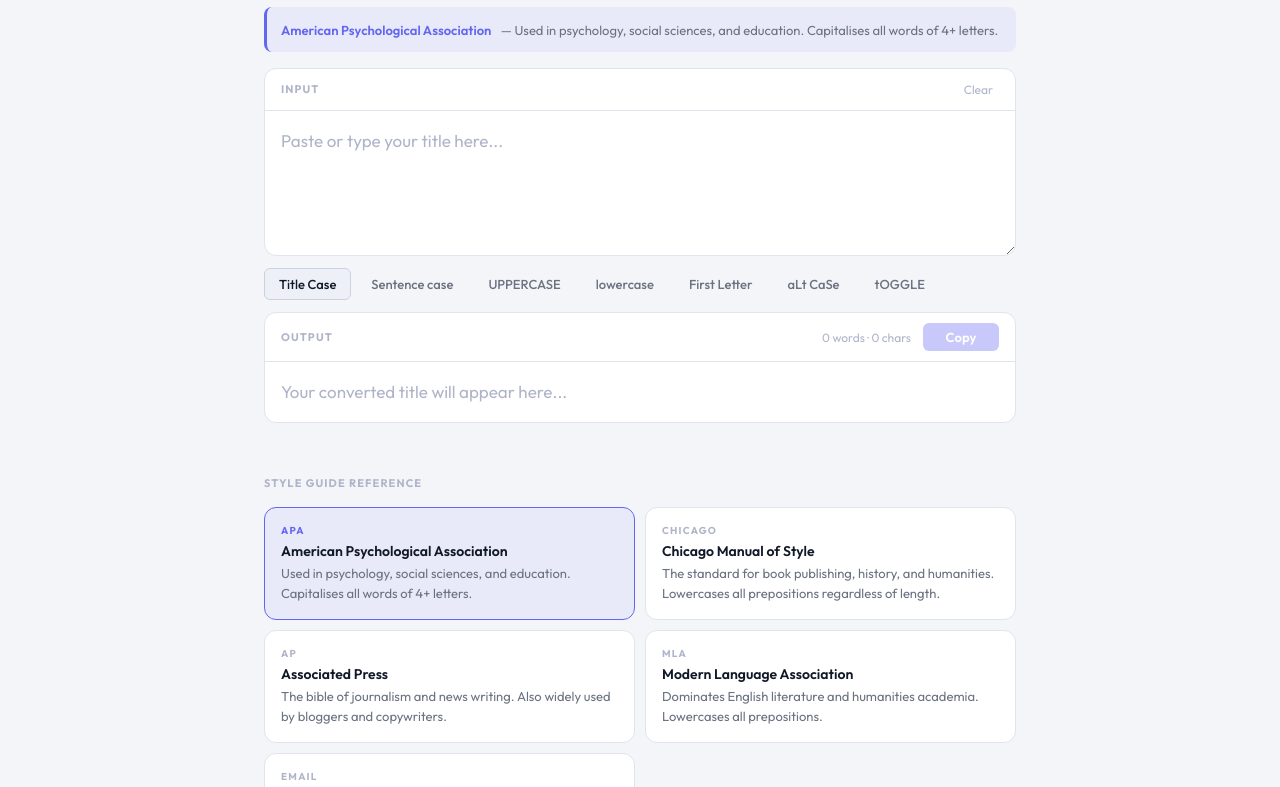
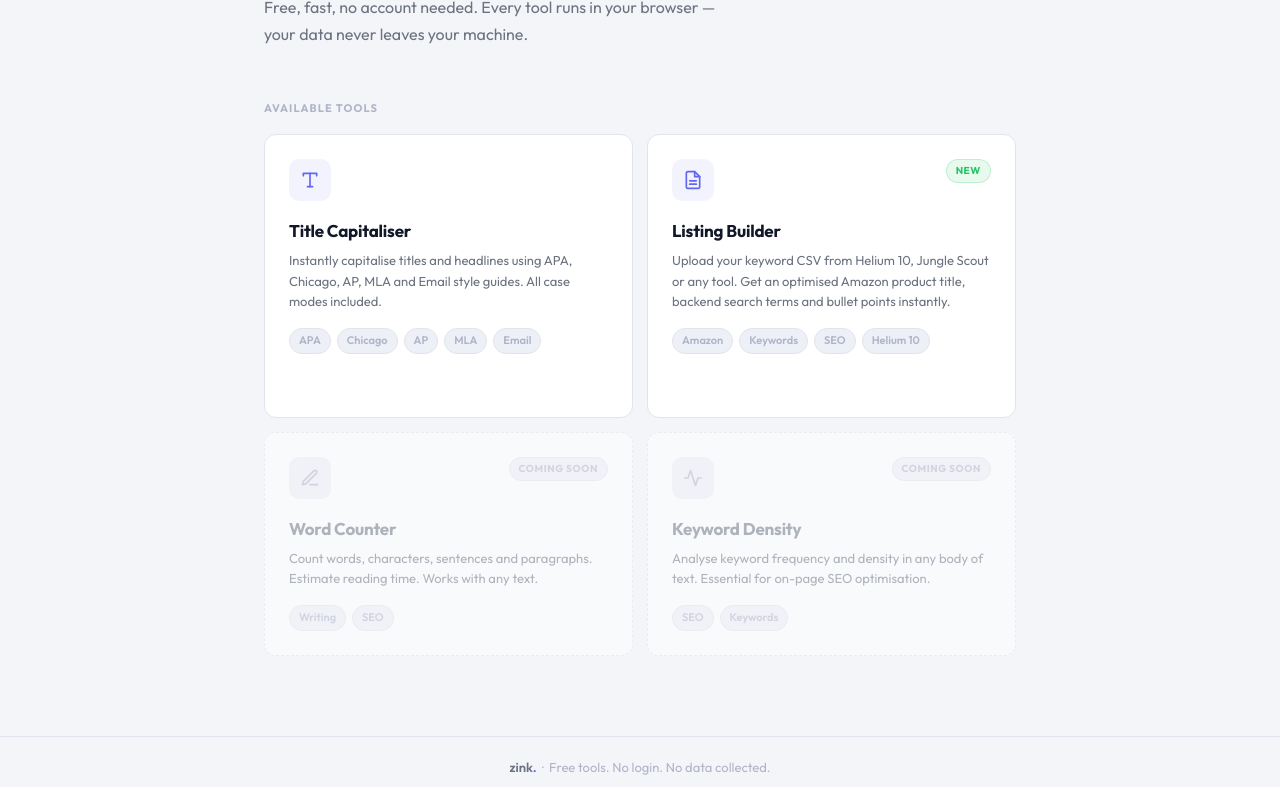
Before and after one commit to brendanglover/zink, a plain HTML site: page index.html in a window 1280 px wide. Shown: the part 243-1030 px from the top of the page. Drawn offline with Linux system fonts and the light colour scheme.

Commit message:
homepage redesign — tool hub with cards

```diff
--- a/index.html
+++ b/index.html
@@ -3,152 +3,123 @@
 <head>
   <meta charset="UTF-8" />
   <meta name="viewport" content="width=device-width, initial-scale=1.0" />
-  <meta name="description" content="zink. — Free title capitalisation tool. APA, Chicago, AP, MLA and Email styles. No login, no data collected." />
-  <title>zink. — Title Capitaliser</title>
+  <meta name="description" content="zink. — Free online tools. Title capitaliser, Amazon listing builder and more. No login, no data collected, everything runs in your browser." />
+  <title>zink. — Free Tools</title>
   <link rel="icon" type="image/svg+xml" href="favicon.svg" />
   <link rel="preconnect" href="https://fonts.googleapis.com" />
   <link rel="preconnect" href="https://fonts.gstatic.com" crossorigin />
   <link href="https://fonts.googleapis.com/css2?family=Outfit:wght@400;500;600;700&display=swap" rel="stylesheet" />
+  <script async src="https://www.googletagmanager.com/gtag/js?id=G-XY13QWYYQ4"></script>
+  <script>window.dataLayer=window.dataLayer||[];function gtag(){dataLayer.push(arguments);}gtag('js',new Date());gtag('config','G-XY13QWYYQ4');</script>
   <link rel="stylesheet" href="css/main.css" />
+  <style>
+    .hero{margin-bottom:52px}
+    .hero-eyebrow{font-size:12px;font-weight:700;color:var(--accent);letter-spacing:.12em;text-transform:uppercase;margin-bottom:14px}
+    .hero-title{font-size:38px;font-weight:700;letter-spacing:-.8px;color:var(--text);line-height:1.15;margin-bottom:14px}
+    .hero-title span{color:var(--accent)}
+    .hero-sub{font-size:16px;color:var(--text-muted);max-width:480px;line-height:1.7}
+    .tools-heading{font-size:11px;font-weight:700;color:var(--text-faint);letter-spacing:.1em;text-transform:uppercase;margin-bottom:16px}
+    .tools-grid{display:grid;grid-template-columns:1fr 1fr;gap:14px}
+    .tool-card{background:var(--surface);border:1px solid var(--border);border-radius:var(--radius);padding:24px;cursor:pointer;text-align:left;text-decoration:none;color:inherit;display:block;transition:border-color var(--ease),transform var(--ease)}
+    .tool-card:hover{border-color:var(--accent);transform:translateY(-2px)}
+    .tool-card.coming-soon{opacity:.5;cursor:default;border-style:dashed}
+    .tool-card.coming-soon:hover{border-color:var(--border);transform:none}
+    .tool-card-top{display:flex;align-items:flex-start;justify-content:space-between;margin-bottom:16px}
+    .tool-icon{width:42px;height:42px;border-radius:10px;background:var(--accent-dim);display:flex;align-items:center;justify-content:center;flex-shrink:0;color:var(--accent)}
+    .tool-icon.muted{background:var(--surface2);color:var(--text-faint)}
+    .new-badge{font-size:10px;font-weight:700;padding:3px 9px;border-radius:20px;letter-spacing:.06em;text-transform:uppercase;background:rgba(34,197,94,0.1);color:var(--success);border:1px solid rgba(34,197,94,0.2)}
+    .soon-badge{font-size:10px;font-weight:700;padding:3px 9px;border-radius:20px;letter-spacing:.06em;text-transform:uppercase;background:var(--surface2);color:var(--text-faint);border:1px solid var(--border)}
+    .tool-name{font-size:17px;font-weight:700;color:var(--text);margin-bottom:6px;letter-spacing:-.2px}
+    .tool-card.coming-soon .tool-name{color:var(--text-muted)}
+    .tool-desc{font-size:13px;color:var(--text-muted);line-height:1.6;margin-bottom:16px}
+    .tool-tags{display:flex;gap:6px;flex-wrap:wrap}
+    .tag{font-size:11px;font-weight:600;padding:3px 9px;border-radius:20px;background:var(--surface2);color:var(--text-faint);border:1px solid var(--border)}
+    .tool-arrow{margin-top:18px;display:flex;align-items:center;gap:6px;font-size:13px;font-weight:600;color:var(--accent);opacity:0;transition:opacity var(--ease)}
+    .tool-card:hover .tool-arrow{opacity:1}
+    @media(max-width:600px){.tools-grid{grid-template-columns:1fr}.hero-title{font-size:28px}}
+  </style>
 </head>
 <body>
-
-  <!-- ── Header ─────────────────────────────────────────── -->
   <header class="header">
     <a href="/" onclick="window.location.reload();return false;" class="logo">zink<span>.</span></a>
     <div class="header-right">
-      <a href="listing-builder.html" style="font-size:13px;font-weight:600;color:var(--text-muted);text-decoration:none;transition:color var(--ease)" onmouseover="this.style.color='var(--text)'" onmouseout="this.style.color='var(--text-muted)'">Listing Builder</a>
       <span class="header-tagline">free tools · no login · no data collected</span>
       <button class="theme-btn" id="theme-btn" aria-label="Toggle theme">
-        <svg id="icon-sun" width="17" height="17" viewBox="0 0 24 24" fill="none"
-             stroke="currentColor" stroke-width="2" stroke-linecap="round" stroke-linejoin="round">
-          <circle cx="12" cy="12" r="5"/>
-          <line x1="12" y1="1" x2="12" y2="3"/><line x1="12" y1="21" x2="12" y2="23"/>
-          <line x1="4.22" y1="4.22" x2="5.64" y2="5.64"/><line x1="18.36" y1="18.36" x2="19.78" y2="19.78"/>
-          <line x1="1" y1="12" x2="3" y2="12"/><line x1="21" y1="12" x2="23" y2="12"/>
-          <line x1="4.22" y1="19.78" x2="5.64" y2="18.36"/><line x1="18.36" y1="5.64" x2="19.78" y2="4.22"/>
-        </svg>
-        <svg id="icon-moon" width="17" height="17" viewBox="0 0 24 24" fill="none"
-             stroke="currentColor" stroke-width="2" stroke-linecap="round" stroke-linejoin="round"
-             style="display:none">
-          <path d="M21 12.79A9 9 0 1 1 11.21 3 7 7 0 0 0 21 12.79z"/>
-        </svg>
+        <svg id="icon-sun" width="17" height="17" viewBox="0 0 24 24" fill="none" stroke="currentColor" stroke-width="2" stroke-linecap="round" stroke-linejoin="round"><circle cx="12" cy="12" r="5"/><line x1="12" y1="1" x2="12" y2="3"/><line x1="12" y1="21" x2="12" y2="23"/><line x1="4.22" y1="4.22" x2="5.64" y2="5.64"/><line x1="18.36" y1="18.36" x2="19.78" y2="19.78"/><line x1="1" y1="12" x2="3" y2="12"/><line x1="21" y1="12" x2="23" y2="12"/><line x1="4.22" y1="19.78" x2="5.64" y2="18.36"/><line x1="18.36" y1="5.64" x2="19.78" y2="4.22"/></svg>
+        <svg id="icon-moon" width="17" height="17" viewBox="0 0 24 24" fill="none" stroke="currentColor" stroke-width="2" stroke-linecap="round" stroke-linejoin="round" style="display:none"><path d="M21 12.79A9 9 0 1 1 11.21 3 7 7 0 0 0 21 12.79z"/></svg>
       </button>
     </div>
   </header>
 
-  <!-- ── Main ───────────────────────────────────────────── -->
   <main>
-
-    <div class="tool-header">
-      <h1 class="tool-title">Title Capitaliser</h1>
-      <p class="tool-subtitle">Pick a style, paste your title, copy the result.</p>
+    <div class="hero">
+      <div class="hero-eyebrow">zink. tools</div>
+      <h1 class="hero-title">The tools you actually use<span>.</span><br>Nothing you don't<span>.</span></h1>
+      <p class="hero-sub">Free, fast, no account needed. Every tool runs in your browser — your data never leaves your machine.</p>
     </div>
 
-    <!-- Style guide tabs -->
-    <div class="style-tabs" role="tablist">
-      <button class="style-tab" data-style="APA"     role="tab">APA</button>
-      <button class="style-tab" data-style="Chicago" role="tab">Chicago</button>
-      <button class="style-tab" data-style="AP"      role="tab">AP</button>
-      <button class="style-tab" data-style="MLA"     role="tab">MLA</button>
-      <button class="style-tab" data-style="Email"   role="tab">Email</button>
+    <p class="tools-heading">Available tools</p>
+    <div class="tools-grid">
+
+      <a href="capitaliser.html" class="tool-card">
+        <div class="tool-card-top">
+          <div class="tool-icon">
+            <svg width="20" height="20" viewBox="0 0 24 24" fill="none" stroke="currentColor" stroke-width="2" stroke-linecap="round" stroke-linejoin="round"><polyline points="4 7 4 4 20 4 20 7"/><line x1="9" y1="20" x2="15" y2="20"/><line x1="12" y1="4" x2="12" y2="20"/></svg>
+          </div>
+        </div>
+        <div class="tool-name">Title Capitaliser</div>
+        <div class="tool-desc">Instantly capitalise titles and headlines using APA, Chicago, AP, MLA and Email style guides. All case modes included.</div>
+        <div class="tool-tags"><span class="tag">APA</span><span class="tag">Chicago</span><span class="tag">AP</span><span class="tag">MLA</span><span class="tag">Email</span></div>
+        <div class="tool-arrow">Open tool <svg width="14" height="14" viewBox="0 0 24 24" fill="none" stroke="currentColor" stroke-width="2.5" stroke-linecap="round" stroke-linejoin="round"><line x1="5" y1="12" x2="19" y2="12"/><polyline points="12 5 19 12 12 19"/></svg></div>
+      </a>
+
+      <a href="listing-builder.html" class="tool-card">
+        <div class="tool-card-top">
+          <div class="tool-icon">
+            <svg width="20" height="20" viewBox="0 0 24 24" fill="none" stroke="currentColor" stroke-width="2" stroke-linecap="round" stroke-linejoin="round"><path d="M14 2H6a2 2 0 0 0-2 2v16a2 2 0 0 0 2 2h12a2 2 0 0 0 2-2V8z"/><polyline points="14 2 14 8 20 8"/><line x1="16" y1="13" x2="8" y2="13"/><line x1="16" y1="17" x2="8" y2="17"/></svg>
+          </div>
+          <span class="new-badge">New</span>
+        </div>
+        <div class="tool-name">Listing Builder</div>
+        <div class="tool-desc">Upload your keyword CSV from Helium 10, Jungle Scout or any tool. Get an optimised Amazon product title, backend search terms and bullet points instantly.</div>
+        <div class="tool-tags"><span class="tag">Amazon</span><span class="tag">Keywords</span><span class="tag">SEO</span><span class="tag">Helium 10</span></div>
+        <div class="tool-arrow">Open tool <svg width="14" height="14" viewBox="0 0 24 24" fill="none" stroke="currentColor" stroke-width="2.5" stroke-linecap="round" stroke-linejoin="round"><line x1="5" y1="12" x2="19" y2="12"/><polyline points="12 5 19 12 12 19"/></svg></div>
+      </a>
+
+      <div class="tool-card coming-soon">
+        <div class="tool-card-top">
+          <div class="tool-icon muted"><svg width="20" height="20" viewBox="0 0 24 24" fill="none" stroke="currentColor" stroke-width="2" stroke-linecap="round" stroke-linejoin="round"><path d="M12 20h9"/><path d="M16.5 3.5a2.121 2.121 0 0 1 3 3L7 19l-4 1 1-4L16.5 3.5z"/></svg></div>
+          <span class="soon-badge">Coming soon</span>
+        </div>
+        <div class="tool-name">Word Counter</div>
+        <div class="tool-desc">Count words, characters, sentences and paragraphs. Estimate reading time. Works with any text.</div>
+        <div class="tool-tags"><span class="tag">Writing</span><span class="tag">SEO</span></div>
+      </div>
+
+      <div class="tool-card coming-soon">
+        <div class="tool-card-top">
+          <div class="tool-icon muted"><svg width="20" height="20" viewBox="0 0 24 24" fill="none" stroke="currentColor" stroke-width="2" stroke-linecap="round" stroke-linejoin="round"><polyline points="22 12 18 12 15 21 9 3 6 12 2 12"/></svg></div>
+          <span class="soon-badge">Coming soon</span>
+        </div>
+        <div class="tool-name">Keyword Density</div>
+        <div class="tool-desc">Analyse keyword frequency and density in any body of text. Essential for on-page SEO optimisation.</div>
+        <div class="tool-tags"><span class="tag">SEO</span><span class="tag">Keywords</span></div>
+      </div>
+
     </div>
-
-    <!-- Active style description -->
-    <div class="style-desc">
-      <span class="style-desc-name" id="style-desc-name"></span>
-      <span class="style-desc-text" id="style-desc-text"></span>
-    </div>
-
-    <!-- Input -->
-    <div class="card">
-      <div class="card-label-row">
-        <span class="card-label">Input</span>
-        <button class="clear-btn" id="clear-btn">Clear</button>
-      </div>
-      <textarea
-        id="input-text"
-        placeholder="Paste or type your title here..."
-        rows="4"
-        spellcheck="false"
-        aria-label="Title input"
-      ></textarea>
-    </div>
-
-    <!-- Case mode buttons -->
-    <div class="mode-row" role="group" aria-label="Case mode">
-      <button class="mode-btn" data-mode="title"   >Title Case</button>
-      <button class="mode-btn" data-mode="sentence">Sentence case</button>
-      <button class="mode-btn" data-mode="upper"   >UPPERCASE</button>
-      <button class="mode-btn" data-mode="lower"   >lowercase</button>
-      <button class="mode-btn" data-mode="first"   >First Letter</button>
-      <button class="mode-btn" data-mode="alt"     >aLt CaSe</button>
-      <button class="mode-btn" data-mode="toggle"  >tOGGLE</button>
-    </div>
-
-    <!-- Output -->
-    <div class="card">
-      <div class="card-label-row">
-        <span class="card-label">Output</span>
-        <div class="output-meta">
-          <span class="word-count" id="word-count">0 words · 0 chars</span>
-          <button class="copy-btn" id="copy-btn" disabled>Copy</button>
-        </div>
-      </div>
-      <div id="output-text" aria-live="polite">
-        Your converted title will appear here...
-      </div>
-    </div>
-
-    <!-- Style guide reference -->
-    <section class="ref-section">
-      <p class="ref-heading">Style Guide Reference</p>
-      <div class="ref-grid">
-
-        <button class="ref-card" data-style="APA">
-          <span class="ref-card-id">APA</span>
-          <div class="ref-card-name">American Psychological Association</div>
-          <div class="ref-card-desc">Used in psychology, social sciences, and education. Capitalises all words of 4+ letters.</div>
-        </button>
-
-        <button class="ref-card" data-style="Chicago">
-          <span class="ref-card-id">Chicago</span>
-          <div class="ref-card-name">Chicago Manual of Style</div>
-          <div class="ref-card-desc">The standard for book publishing, history, and humanities. Lowercases all prepositions regardless of length.</div>
-        </button>
-
-        <button class="ref-card" data-style="AP">
-          <span class="ref-card-id">AP</span>
-          <div class="ref-card-name">Associated Press</div>
-          <div class="ref-card-desc">The bible of journalism and news writing. Also widely used by bloggers and copywriters.</div>
-        </button>
-
-        <button class="ref-card" data-style="MLA">
-          <span class="ref-card-id">MLA</span>
-          <div class="ref-card-name">Modern Language Association</div>
-          <div class="ref-card-desc">Dominates English literature and humanities academia. Lowercases all prepositions.</div>
-        </button>
-
-        <button class="ref-card" data-style="Email">
-          <span class="ref-card-id">Email</span>
-          <div class="ref-card-name">Email Subject Line</div>
-          <div class="ref-card-desc">Optimised for professional email subject lines. Clean capitalisation that looks polished in any inbox.</div>
-        </button>
-
-      </div>
-    </section>
-
   </main>
 
-  <!-- ── Footer ─────────────────────────────────────────── -->
   <footer>
     <span class="logo-text">zink</span><span class="logo-dot">.</span>
     &nbsp;·&nbsp; Free tools. No login. No data collected.
   </footer>
 
-  <!-- Scripts: logic first, then UI wiring -->
-  <script src="js/tools/capitalizer.js"></script>
-  <script src="js/app.js"></script>
-
+  <script>
+    const root=document.documentElement,themeBtn=document.getElementById('theme-btn'),sunIcon=document.getElementById('icon-sun'),moonIcon=document.getElementById('icon-moon');
+    function applyTheme(t){root.setAttribute('data-theme',t);try{localStorage.setItem('zink-theme',t)}catch(e){}sunIcon.style.display=t==='dark'?'block':'none';moonIcon.style.display=t==='light'?'block':'none';}
+    const saved=()=>{try{return localStorage.getItem('zink-theme')}catch(e){return null}};
+    applyTheme(saved()||(window.matchMedia('(prefers-color-scheme:light)').matches?'light':'dark'));
+    themeBtn.addEventListener('click',()=>applyTheme(root.getAttribute('data-theme')==='dark'?'light':'dark'));
+  </script>
 </body>
 </html>
```
Also changed, not shown: capitaliser.html (added, +162 -0 lines), listing-builder.html (+3 -1 lines).
